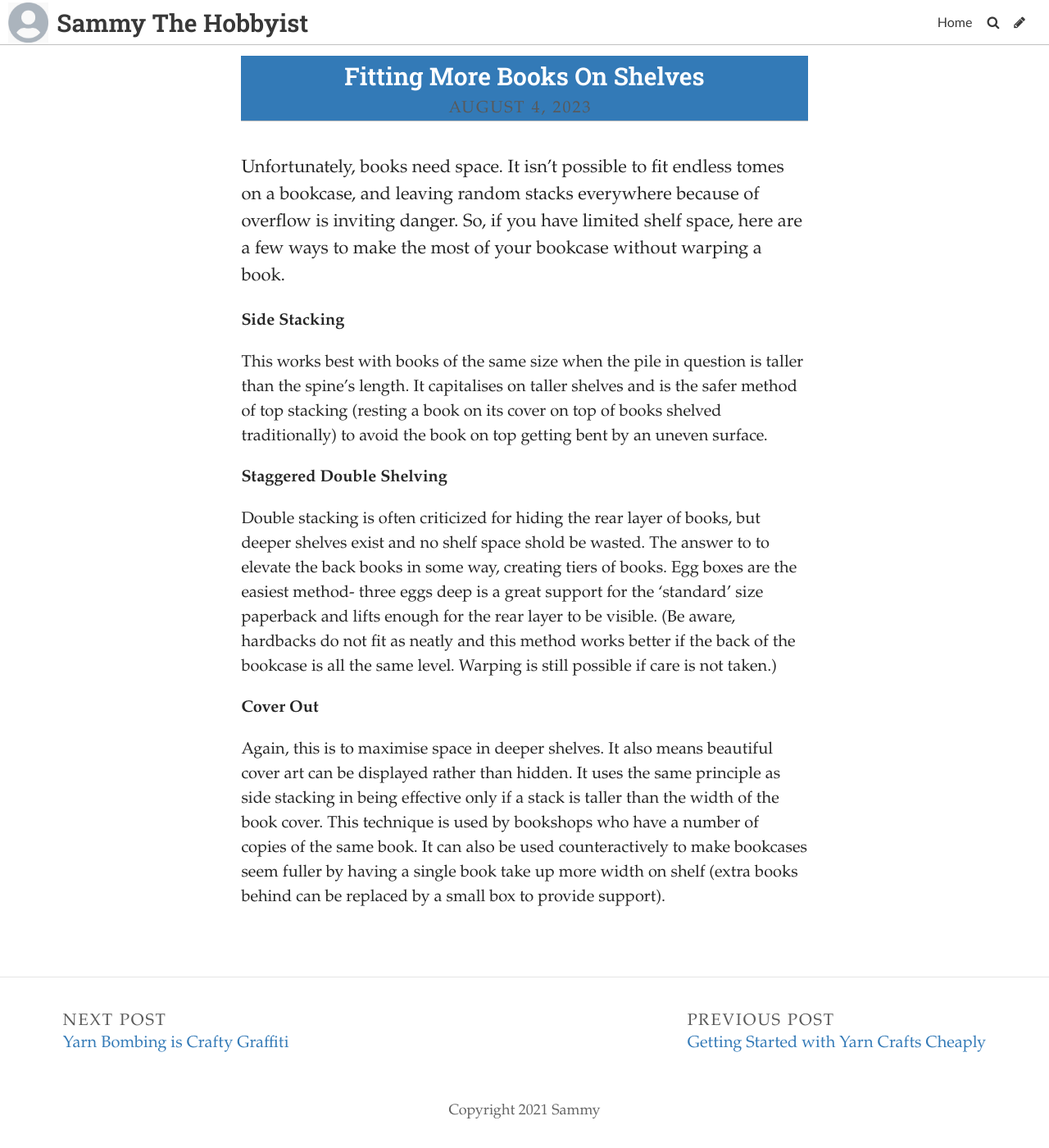
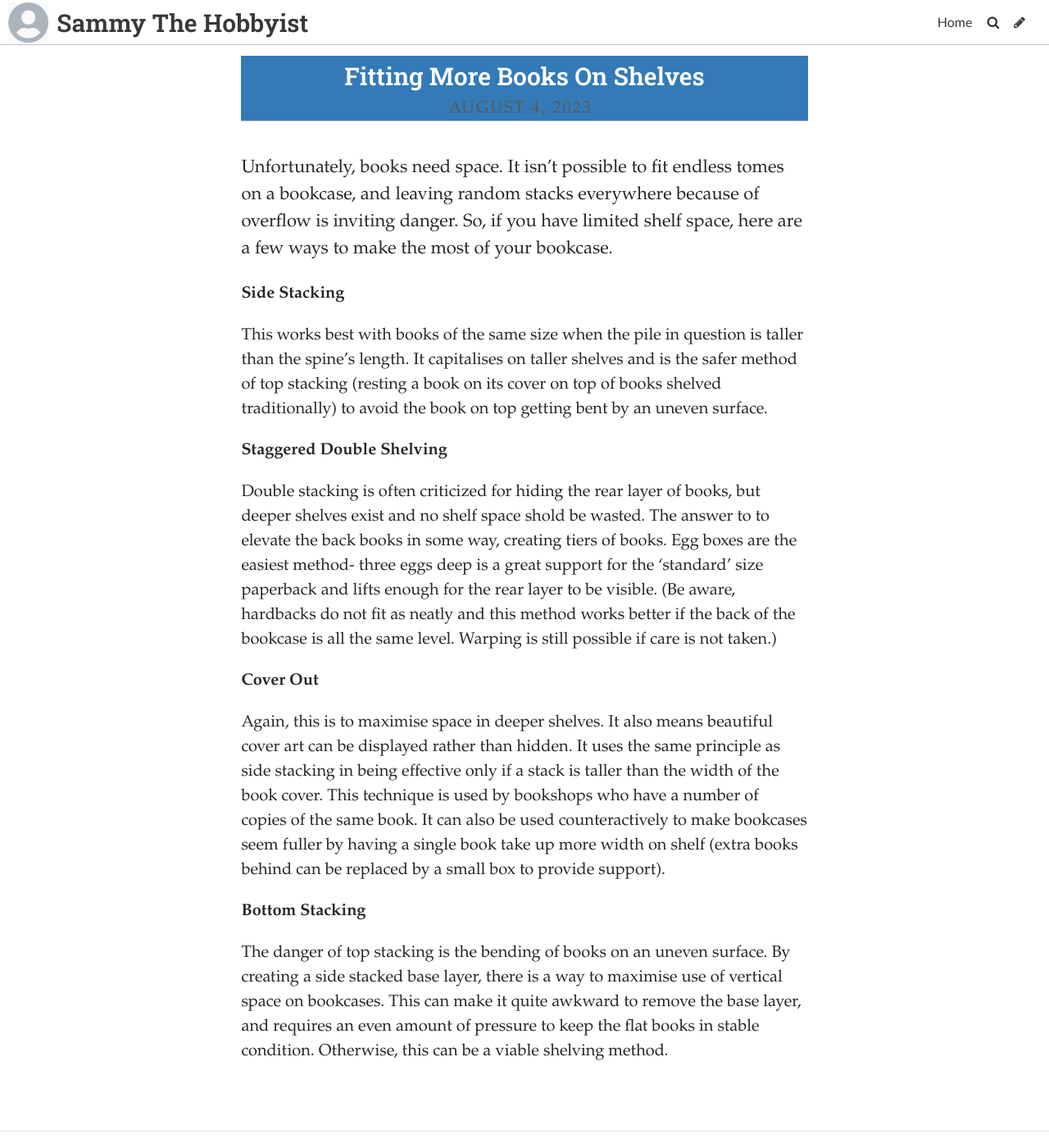
Before and after one commit to SammySpinsAYarn/Blog, a Jekyll site: the page built from _posts/2023-08-21-where-do-we-go-from-here.md, in a window 1280 px wide and 1400 px high. Shown: the whole window at 82% size. Built offline with Jekyll 4.4.1, drawn with Linux system fonts in a browser that asks for light colours; some web fonts are replaced.

Commit message:
Update Post “2023-08-21-where-do-we-go-from-here”

```diff
--- a/_posts/2023-08-21-where-do-we-go-from-here.md
+++ b/_posts/2023-08-21-where-do-we-go-from-here.md
@@ -5,7 +5,7 @@ date: 2023-08-04T14:00:40.515Z
 title_color: "#ffffff"
 comments: false
 ---
-Unfortunately, books need space. It isn't possible to fit endless tomes on a bookcase, and leaving random stacks everywhere because of overflow is inviting danger. So, if you have limited shelf space, here are a few ways to make the most of your bookcase without warping a book.
+Unfortunately, books need space. It isn't possible to fit endless tomes on a bookcase, and leaving random stacks everywhere because of overflow is inviting danger. So, if you have limited shelf space, here are a few ways to make the most of your bookcase.
 
 **S﻿ide Stacking**
 
@@ -18,3 +18,7 @@ D﻿ouble stacking is often criticized for hiding the rear layer of books, but d
 **Cover Out**
 
 A﻿gain, this is to maximise space in deeper shelves. It also means beautiful cover art can be displayed rather than hidden. It uses the same principle as side stacking in being effective only if a stack is taller than the width of the book cover. This technique is used by bookshops who have a number of copies of the same book. It can also be used counteractively to make bookcases seem fuller by having a single book take up more width on shelf (extra books behind can be replaced by a small box to provide support).
+
+**B﻿ottom Stacking**
+
+T﻿he danger of top stacking is the bending of books on an uneven surface. By creating a side stacked base layer, there is a way to maximise use of vertical space on bookcases. This can make it quite awkward to remove the base layer, and requires an even amount of pressure to keep the flat books in stable condition. Otherwise, this can be a viable shelving method.
```
